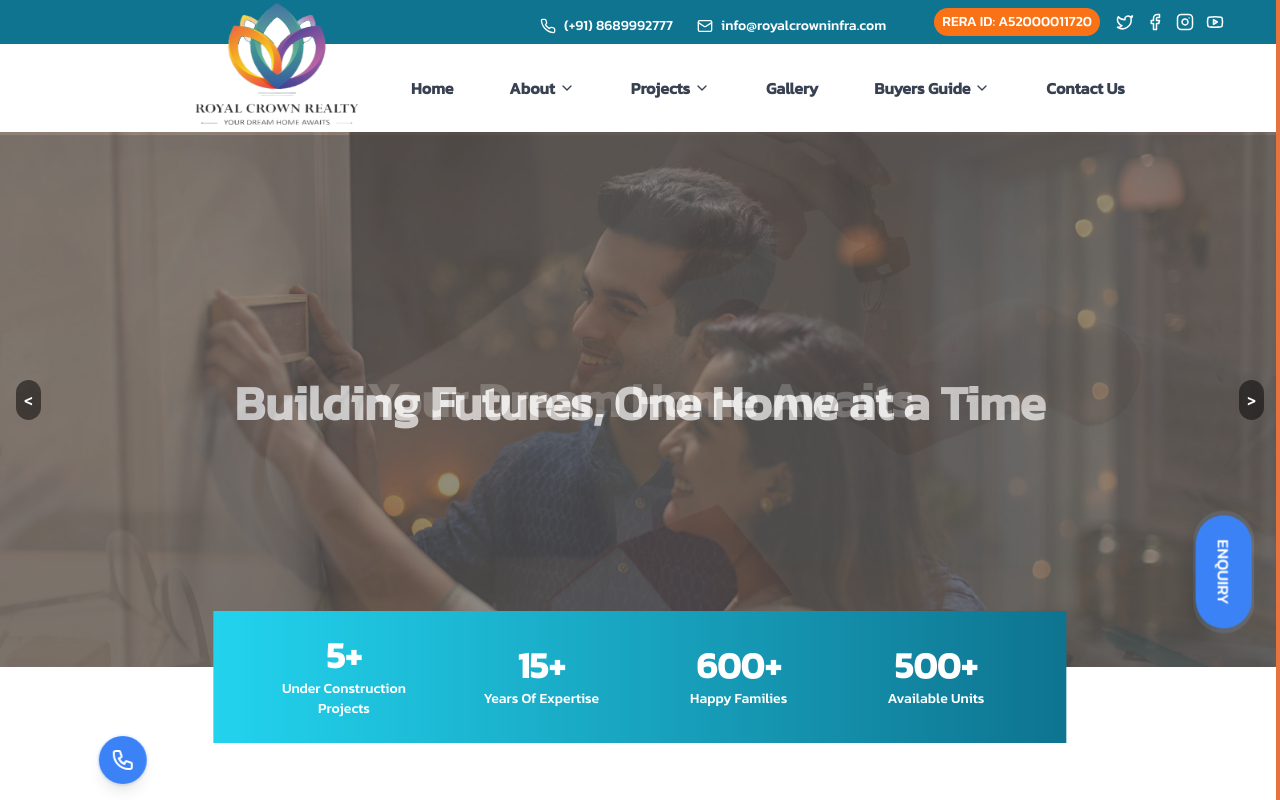
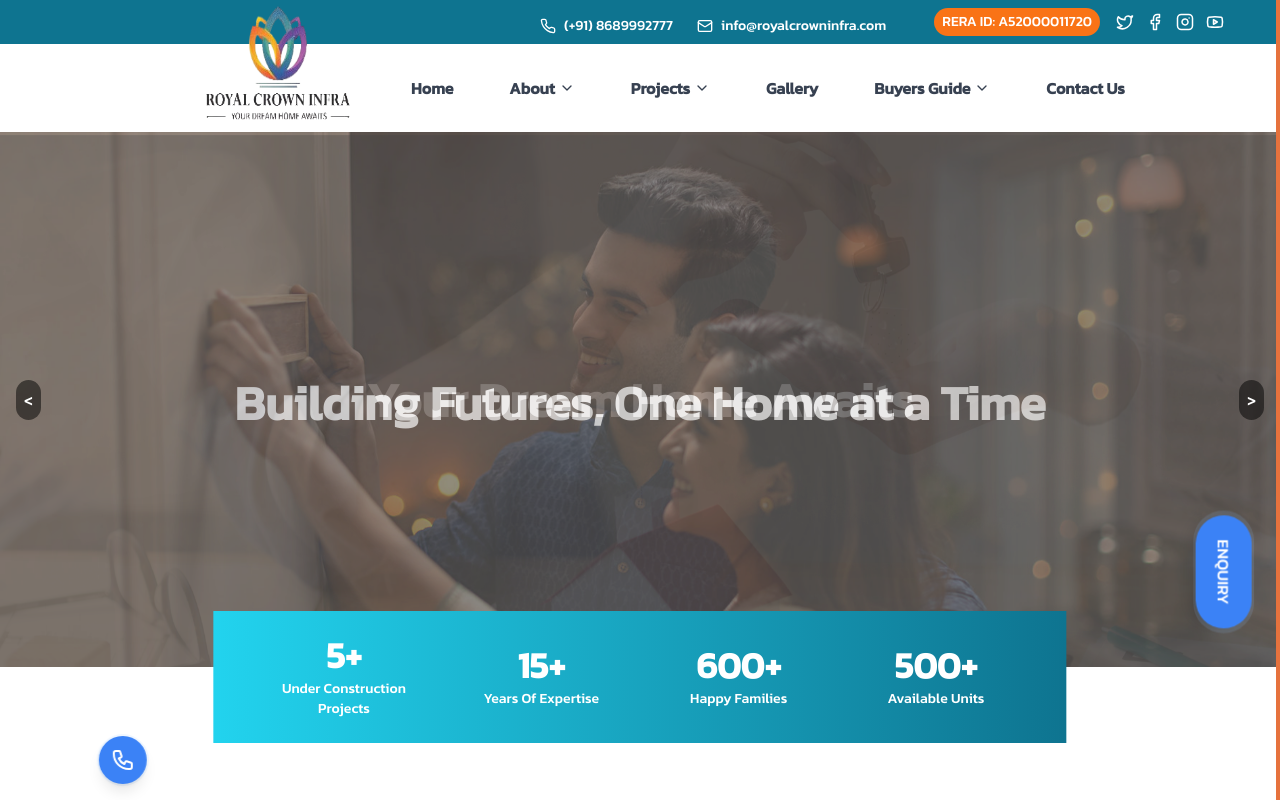
Before and after one commit to royalcrowninfra/royal, a Next.js app: page / in a window 1280 px wide. Shown: the top 800 px of the page. Built offline with nearby package versions, Linux system fonts and the light colour scheme.

Commit message:
new logo added

```diff
--- a/components/Header.jsx
+++ b/components/Header.jsx
@@ -70,7 +70,7 @@ const Navbar = () => {
       <div className="absolute left-4 sm:left-1/4 transform sm:-translate-x-40 md:-translate-x-3/4 top-0 z-10">
         <Link href="/">
           <Image
-            src="/images/header/logoPngwhite.png"
+            src="/images/header/logoPngwhite2.png"
             width={170}
             height={60}
             alt="Royal Crown Realty"
```
Also changed, not shown: public/images/header/logoPngwhite2.png (added).
